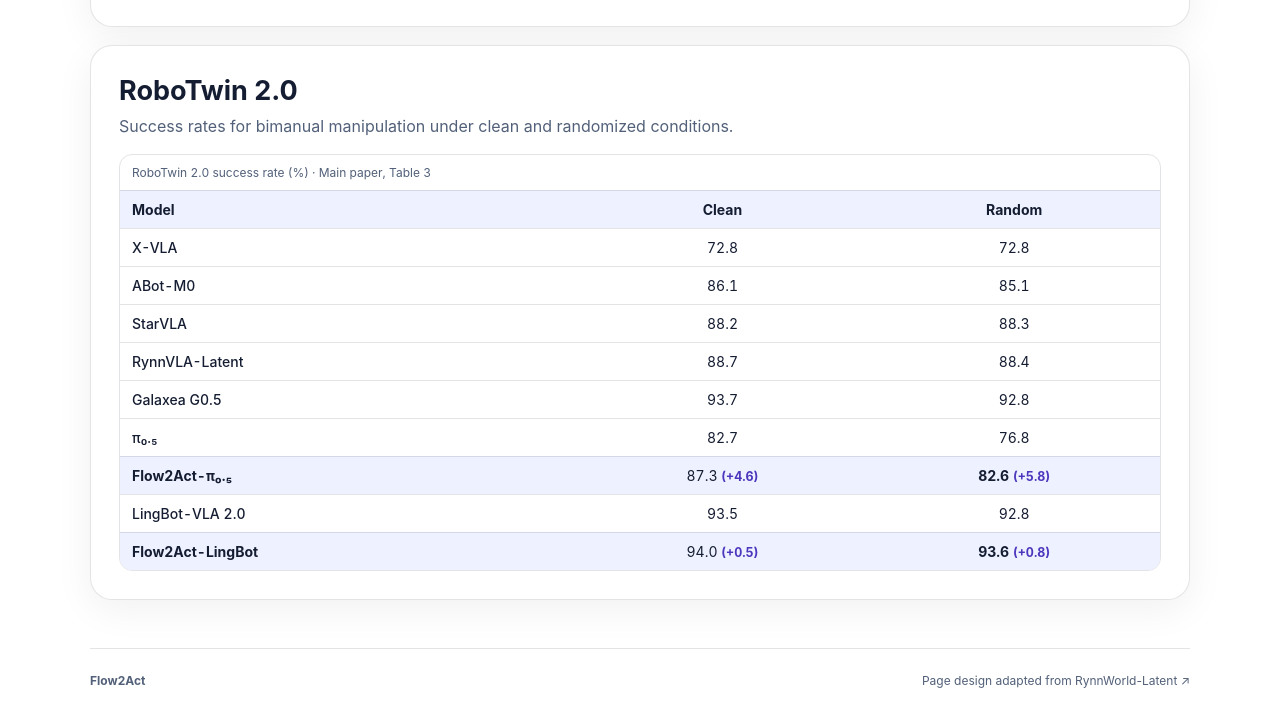
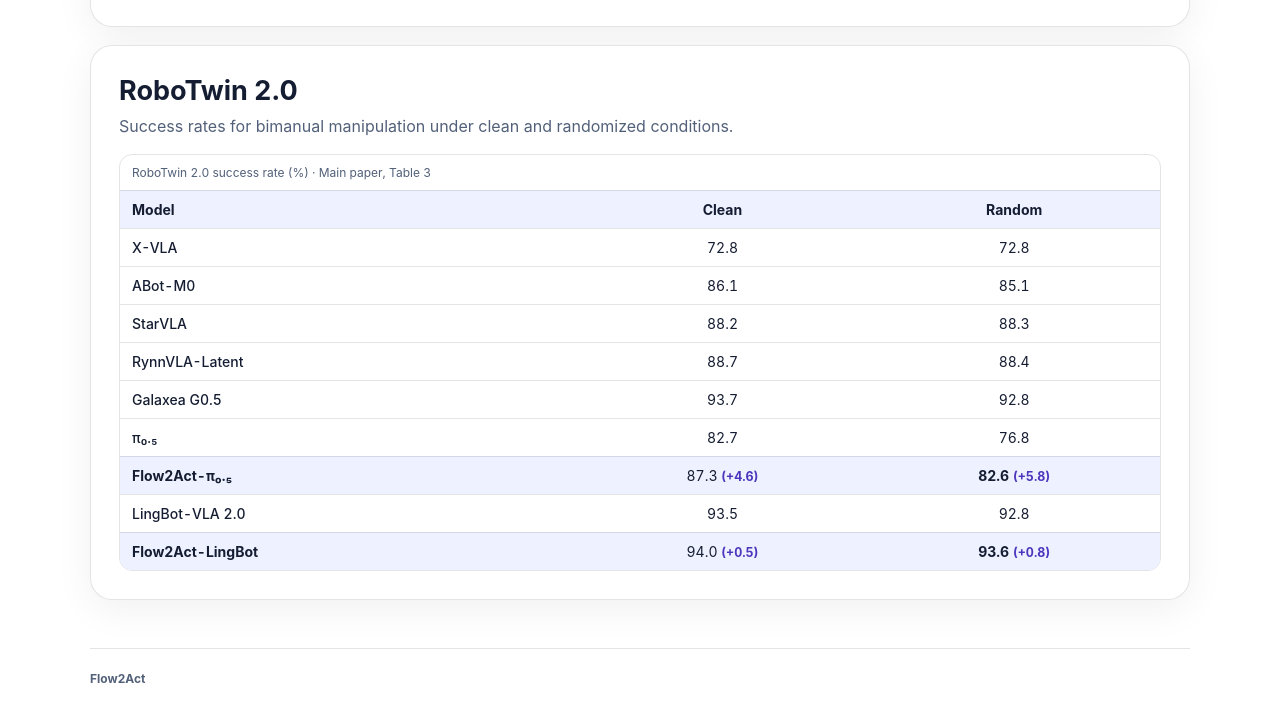
Before and after one commit to ShawnRicardo/Flow2Act.github.io, a plain HTML site: page index.html in a window 1280 px wide. Shown: the part 5997-6719 px from the top of the page. Drawn offline with Linux system fonts and the light colour scheme.

Commit message:
Remove visible template credit from page footer

```diff
--- a/index.html
+++ b/index.html
@@ -331,7 +331,6 @@
   </main>
   <footer class="footer container">
     <span>Flow2Act</span>
-    <p>Page design adapted from <a href="https://github.com/alibaba-damo-academy/RynnWorld-Latent.github.io" target="_blank" rel="noopener noreferrer">RynnWorld-Latent ↗</a></p>
   </footer>
 </body>
 </html>
```
